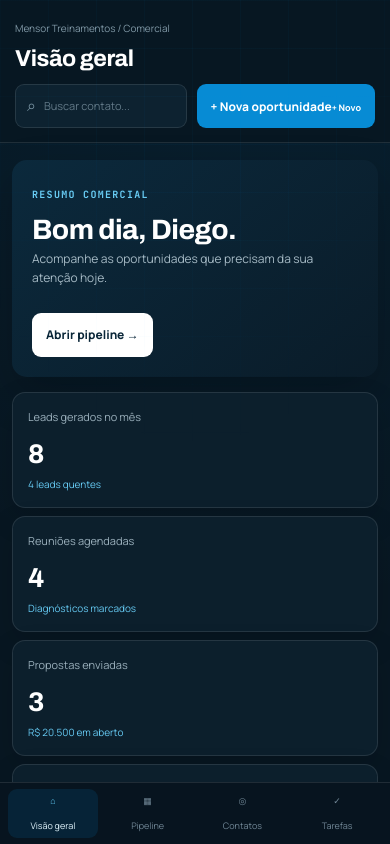
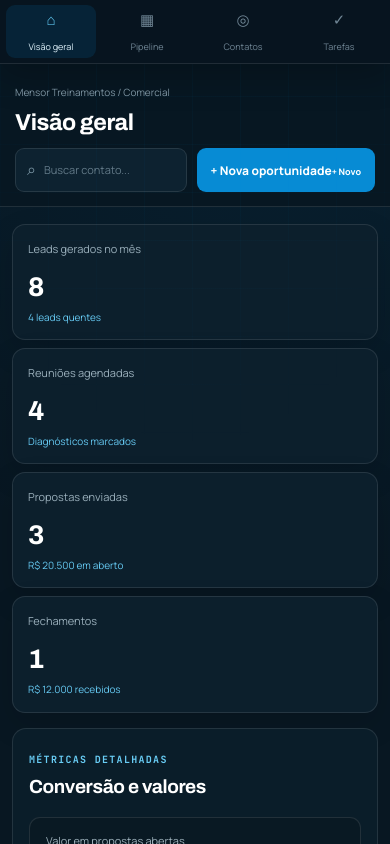
Before and after one commit to cezarhlima1/diegomensor, a Next.js app: page /CRM in a window 390 px wide. Shown: the top 844 px of the page. Built offline with nearby package versions, Linux system fonts and the light colour scheme.

Commit message:
move navegacao do CRM para o topo

```diff
--- a/components/crm/CRM.tsx
+++ b/components/crm/CRM.tsx
@@ -299,11 +299,7 @@ export default function CRM() {
           </div>
         </header>
         {view === "inicio" && (
-          <Dashboard
-            leads={leads}
-            stats={stats}
-            openPipeline={() => setView("pipeline")}
-          />
+          <Dashboard leads={leads} stats={stats} />
         )}
         {view === "pipeline" && (
           <Pipeline leads={filtered} moveLead={moveLead} select={setSelected} />
@@ -336,7 +332,6 @@ export default function CRM() {
 function Dashboard({
   leads,
   stats,
-  openPipeline,
 }: {
   leads: Lead[];
   stats: {
@@ -352,7 +347,6 @@ function Dashboard({
     valueConversion: number;
     hot: number;
   };
-  openPipeline: () => void;
 }) {
   const funnelSteps = [
     { label: "Leads gerados", count: leads.length, detail: "Total de oportunidades" },
@@ -363,14 +357,6 @@ function Dashboard({
   ];
   return (
     <div className={styles.content}>
-      <section className={styles.welcome}>
-        <div>
-          <span>Resumo comercial</span>
-          <h2>Bom dia, Diego.</h2>
-          <p>Acompanhe as oportunidades que precisam da sua atenção hoje.</p>
-        </div>
-        <button onClick={openPipeline}>Abrir pipeline →</button>
-      </section>
       <div className={styles.kpis}>
         <Kpi
           label="Leads gerados no mês"
--- a/components/crm/crm.module.css
+++ b/components/crm/crm.module.css
@@ -835,6 +835,78 @@
   .modal > header,
   .modal > footer {
     padding-inline: 17px;
+  }
+}
+
+/* Navegação principal compacta e centralizada no topo. */
+.crm {
+  display: block;
+  padding-top: 70px;
+}
+.sidebar {
+  position: fixed;
+  z-index: 300;
+  inset: 0 0 auto;
+  display: flex;
+  justify-content: center;
+  width: 100%;
+  height: 70px;
+  padding: 10px 18px;
+  border-bottom: 1px solid rgba(255,255,255,.1);
+  box-shadow: 0 12px 35px rgba(0,0,0,.22);
+}
+.logo,
+.localNotice {
+  display: none;
+}
+.sidebar nav {
+  display: flex;
+  align-items: center;
+  justify-content: center;
+  gap: 6px;
+  width: min(100%, 620px);
+  margin: 0;
+}
+.sidebar nav button {
+  justify-content: center;
+  gap: 8px;
+  min-width: 130px;
+  min-height: 48px;
+  padding: 0 15px;
+  font-size: 12px;
+  text-align: center;
+}
+.sidebar nav button i {
+  width: auto;
+  font-size: 15px;
+}
+.workspace {
+  width: 100%;
+}
+@media (max-width: 700px) {
+  .crm {
+    padding: 64px 0 0;
+  }
+  .sidebar {
+    inset: 0 0 auto;
+    height: 64px;
+    padding: 7px 6px;
+    border-top: 0;
+  }
+  .sidebar nav {
+    display: grid;
+    grid-template-columns: repeat(4, 1fr);
+    width: 100%;
+  }
+  .sidebar nav button {
+    display: grid;
+    min-width: 0;
+    min-height: 49px;
+    padding: 3px 4px;
+    font-size: 9px;
+  }
+  .sidebar nav button span {
+    display: block;
   }
 }
 @media (max-width: 420px) {
```
